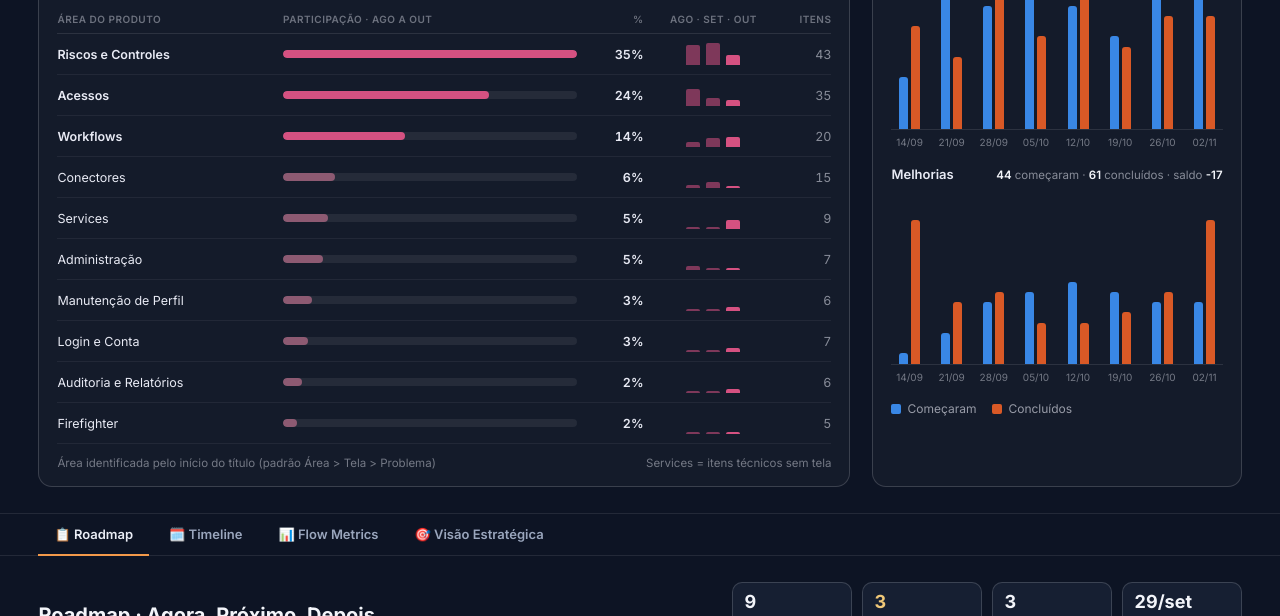
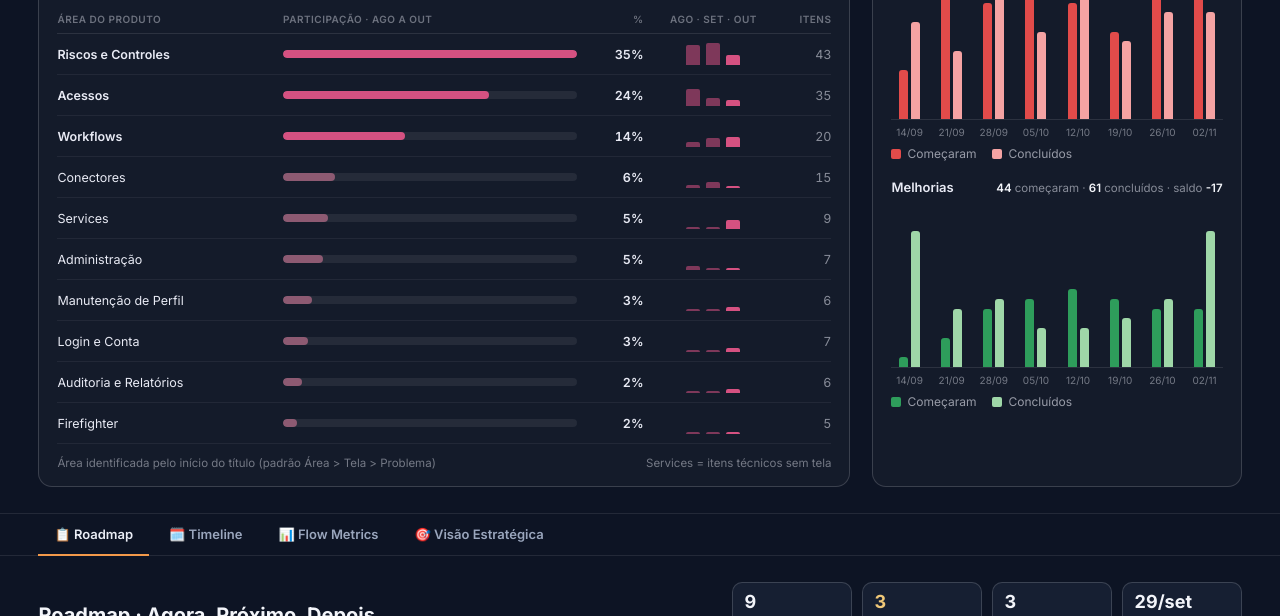
Before and after one commit to Porttus/governanca-produto-grc-builder, a plain HTML site: page index.html in a window 1280 px wide. Shown: the part 678-1294 px from the top of the page. Drawn offline with Linux system fonts and the light colour scheme.

Commit message:
Entrada × saída: Bugs em vermelho e Melhorias em verde (cheio = começaram, claro = concluídos)

```diff
--- a/index.html
+++ b/index.html
@@ -251,7 +251,8 @@ body{
 .io-n{font:600 13px 'Inter';color:#e8eaf4}
 .io-k{font-size:11.5px;color:rgba(232,234,244,.55)}
 .io-k b{color:#F3F5FA;font-weight:600}
-.pv-w.io-w{height:175px}
+.pv-w.io-w{height:165px}
+.io-leg{margin-top:8px}
 [data-tip]{cursor:default}
 .pv-wb:hover i,.ca-sp i:hover,.em-mini:hover,.em-seg:hover{filter:brightness(1.25)}
 .ca-r:hover{background:rgba(255,255,255,.03)}
@@ -2132,15 +2133,18 @@ table.fm-table tbody tr:hover{ background:var(--surface-2); }
     var L = IO.labels || [], TY = IO.types || [];
     var wmax = Math.max.apply(null, TY.map(function(t){ return Math.max.apply(null, t.weeks.map(function(w){ return Math.max(w[0], w[1]); })); }).concat([1]));
     var NOMES = { 'Bug':'Bugs', 'Melhoria':'Melhorias' };
+    var IOCOR = { 'Bug':['#e24b4a','#f5a3a3'], 'Melhoria':['#2e9d5b','#9fd7a8'] };
     var blocks = TY.map(function(t){
+      var cc = IOCOR[t.type] || ['#3987e5','#d95926'];
       var saldo = t['in'] - t.out;
-      var bars = t.weeks.map(function(w,i){ return '<div class="pv-wb" data-tip="<b>'+(NOMES[t.type]||t.type)+' · semana de '+L[i]+'</b><br>Começaram: '+w[0]+'<br>Concluídos: '+w[1]+'<br>Saldo: '+((w[0]-w[1])>0?'+':'')+(w[0]-w[1])+'"><i style="height:'+(w[0]/wmax*100)+'%;background:#3987e5"></i><i style="height:'+(w[1]/wmax*100)+'%;background:#d95926"></i></div>'; }).join('');
+      var bars = t.weeks.map(function(w,i){ return '<div class="pv-wb" data-tip="<b>'+(NOMES[t.type]||t.type)+' · semana de '+L[i]+'</b><br>Começaram: '+w[0]+'<br>Concluídos: '+w[1]+'<br>Saldo: '+((w[0]-w[1])>0?'+':'')+(w[0]-w[1])+'"><i style="height:'+(w[0]/wmax*100)+'%;background:'+cc[0]+'"></i><i style="height:'+(w[1]/wmax*100)+'%;background:'+cc[1]+'"></i></div>'; }).join('');
       return '<div class="io-blk"><div class="io-hd"><span class="io-n">'+(NOMES[t.type]||t.type)+'</span>'+
         '<span class="io-k"><b>'+t['in']+'</b> começaram · <b>'+t.out+'</b> concluídos · saldo <b style="color:'+(saldo>0?'#F0C878':'#F3F5FA')+'">'+(saldo>0?'+':'')+saldo+'</b></span></div>'+
-        '<div class="pv-w io-w">'+bars+'</div><div class="pv-wl">'+L.map(function(l){return '<span>'+l+'</span>';}).join('')+'</div></div>';
+        '<div class="pv-w io-w">'+bars+'</div><div class="pv-wl">'+L.map(function(l){return '<span>'+l+'</span>';}).join('')+'</div>'+
+        '<div class="pv-leg io-leg"><span><i style="background:'+cc[0]+'"></i>Começaram</span><span><i style="background:'+cc[1]+'"></i>Concluídos</span></div></div>';
     }).join('');
     var right = '<div class="pv-box"><div class="pv-hd"><span class="pv-t">Entrada × saída</span><span class="pv-s">últimas '+L.length+' semanas · mesma escala</span></div>'+
-      blocks+'<div class="pv-leg"><span><i style="background:#3987e5"></i>Começaram</span><span><i style="background:#d95926"></i>Concluídos</span></div></div>';
+      blocks+'</div>';
     host.insertAdjacentHTML('afterend','<div class="pv-row">'+left+right+'</div>');
   })();
 
```
